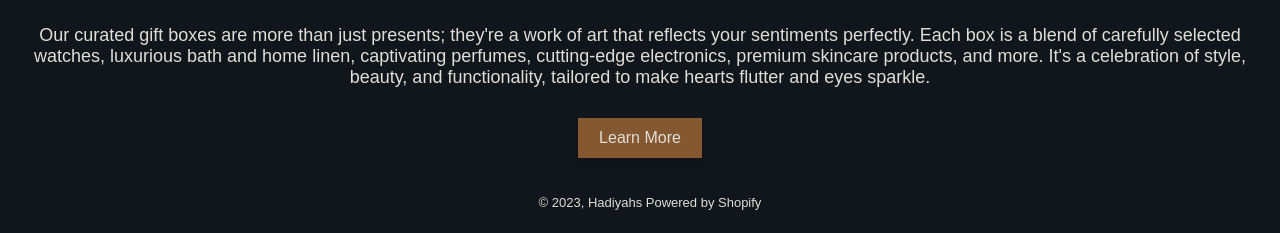
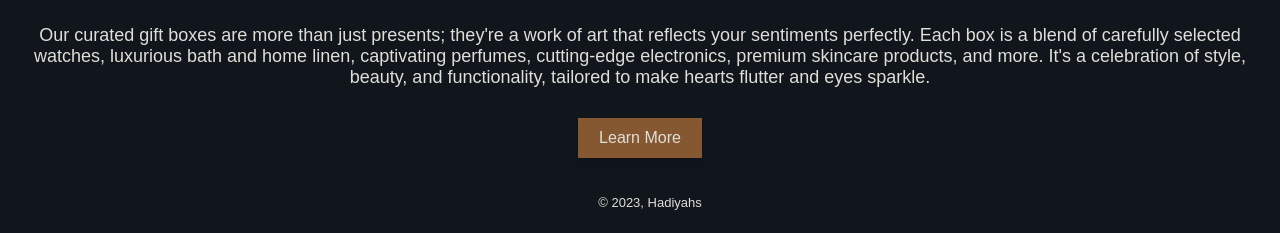
Before and after one commit to Hadiyas/website-, a plain HTML site: page index.html in a window 1280 px wide. Shown: the part 567-800 px from the top of the page. Drawn offline with Linux system fonts and the light colour scheme; a web font is replaced by a local one.

Commit message:
Update index.html

```diff
--- a/index.html
+++ b/index.html
@@ -222,7 +222,7 @@
   </main>
   <footer>
     <div class="footer">
-      <p>&copy; 2023, Hadiyahs Powered by Shopify</p>
+      <p>&copy; 2023, Hadiyahs</p>
     </div>
   </footer>
   <script>
```
